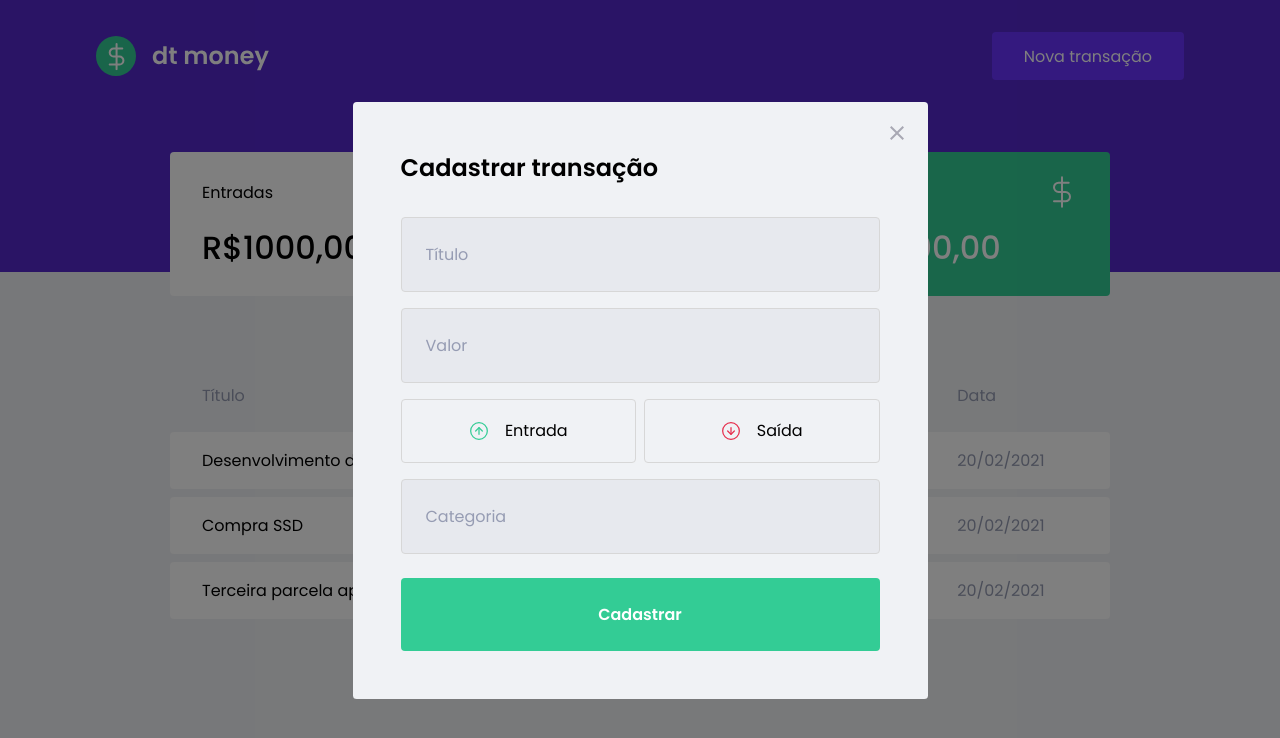
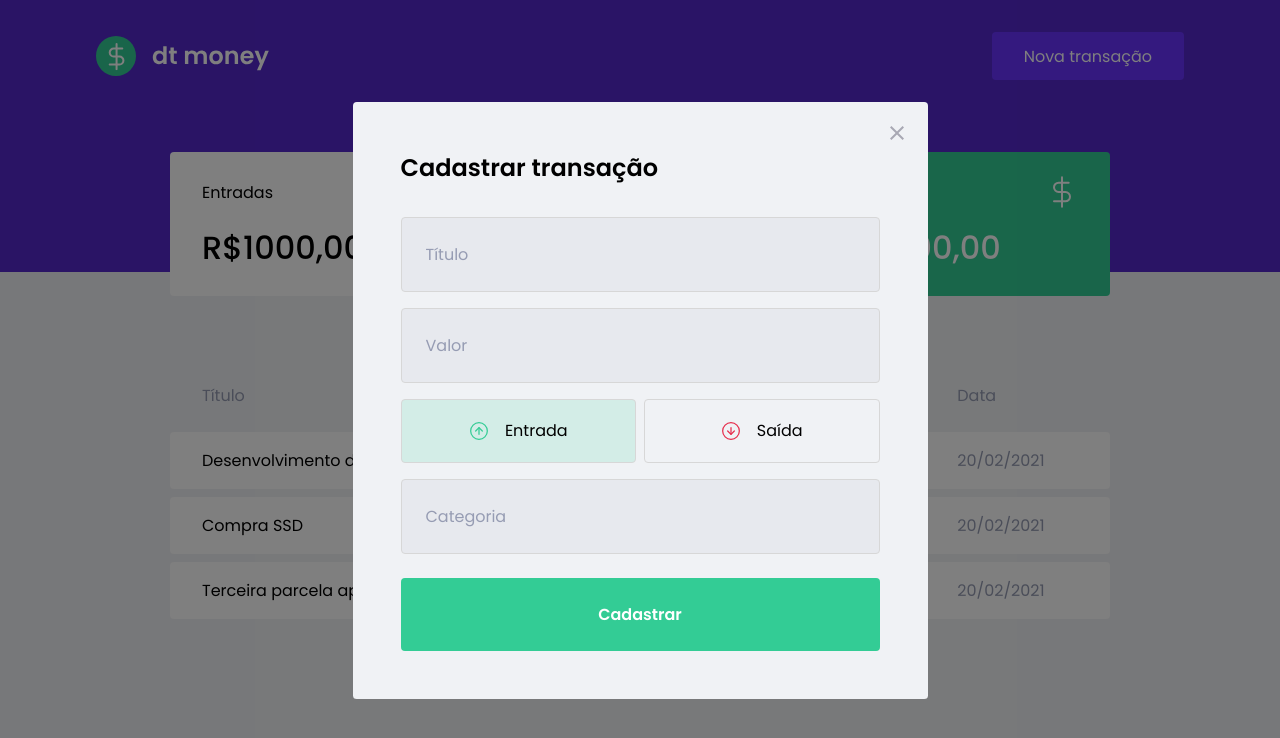
Before and after one commit to gustavomaltez/Ignite-ChapterTwo, a React (Create React App) app in the folder dtmoney/: page / in a window 1280 px wide. Both pictures are taken after a click on the button "Nova transação". Shown: the top 738 px of the page. Built offline with nearby package versions, Linux system fonts and the light colour scheme; no server answers; what miragejs would draw is missing.

Commit message:
feat: added RadioBox buttons

```diff
--- a/dtmoney/src/components/NewTransactionModal/index.tsx
+++ b/dtmoney/src/components/NewTransactionModal/index.tsx
@@ -1,14 +1,16 @@
 import Modal from 'react-modal';
-import { Container, TransactionTypeContainer } from './styles';
+import { Container, RadioBox, TransactionTypeContainer } from './styles';
 import closeImage from '../../assets/close.svg';
 import incomeImage from '../../assets/income.svg';
 import outcomeImage from '../../assets/outcome.svg';
+import { useState } from 'react';
 interface newTransactionModalProps {
     isOpen: boolean;
     onRequestClose: () => void;
 }
 
 export function NewTransactionModal({ isOpen, onRequestClose }: newTransactionModalProps) {
+    const [type, setType] = useState('deposit');
 
     return (
         <Modal
@@ -30,19 +32,29 @@
                 <input type="number" placeholder="Valor" />
 
                 <TransactionTypeContainer>
-                    <button
+                    <RadioBox
                         type="button"
+                        isActive={type === 'deposit'}
+                        activeColor='green'
+                        onClick={() => {
+                            setType('deposit');
+                        }}
                     >
                         <img src={incomeImage} alt="Entrada"/>
                         <span>Entrada</span>
-                    </button>
+                    </RadioBox>
 
-                    <button
+                    <RadioBox
                         type="button"
+                        isActive={type === 'withdraw'}
+                        activeColor='red'
+                        onClick={() => {
+                            setType('withdraw');
+                        }}
                     >
                         <img src={outcomeImage} alt="Outcome"/>
                         <span>Saída</span>
-                    </button>
+                    </RadioBox>
                 </TransactionTypeContainer>
                 <input type="text" placeholder="Categoria" />
 
--- a/dtmoney/src/components/NewTransactionModal/styles.ts
+++ b/dtmoney/src/components/NewTransactionModal/styles.ts
@@ -1,5 +1,5 @@
 import styled from "styled-components";
-import { darken } from 'polished';
+import { darken, transparentize } from 'polished';
 
 export const Container = styled.form`
     h2{
@@ -51,13 +51,26 @@
     display: grid;
     grid-template-columns: 1fr 1fr;
     gap: 0.5rem;
+`
 
-    button{
-        height: 4rem;
+interface RadioBoxProps{
+    isActive: boolean;
+    activeColor: 'green' | 'red';
+}
+
+const colors = {
+    green: '#33CC95',
+    red: '#E52E4D'
+}
+
+export const RadioBox = styled.button<RadioBoxProps>`
+    height: 4rem;
         border: 1px solid #d7d7d7;
         border-radius: 0.25rem;
 
-        background: transparent;
+        background: ${({isActive, activeColor}) => isActive
+        ? transparentize(0.85,colors[activeColor])
+        : 'transparent'};
 
         display: flex;
         align-items: center;
@@ -80,5 +93,4 @@
             font-size: 1rem;
             color: var(--text-title);
         }
-    }
 `
```
